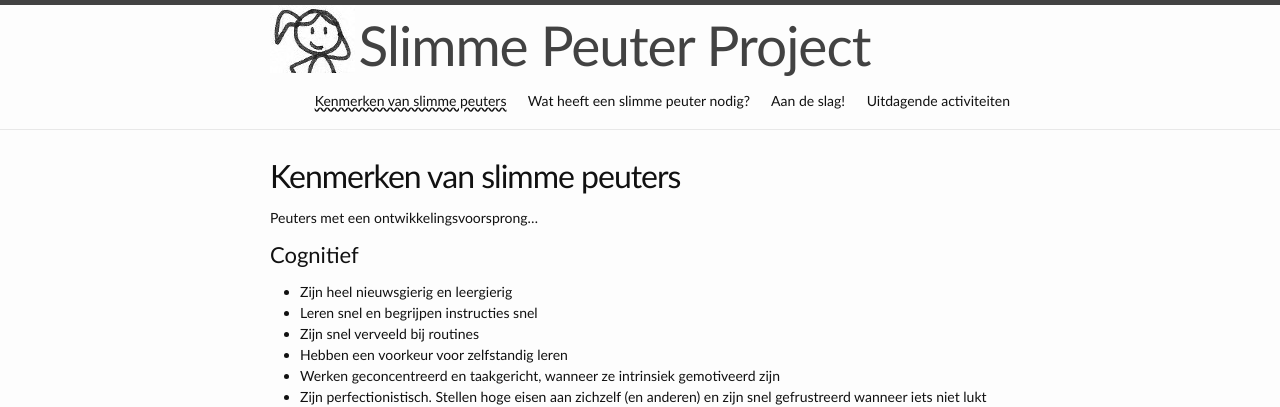
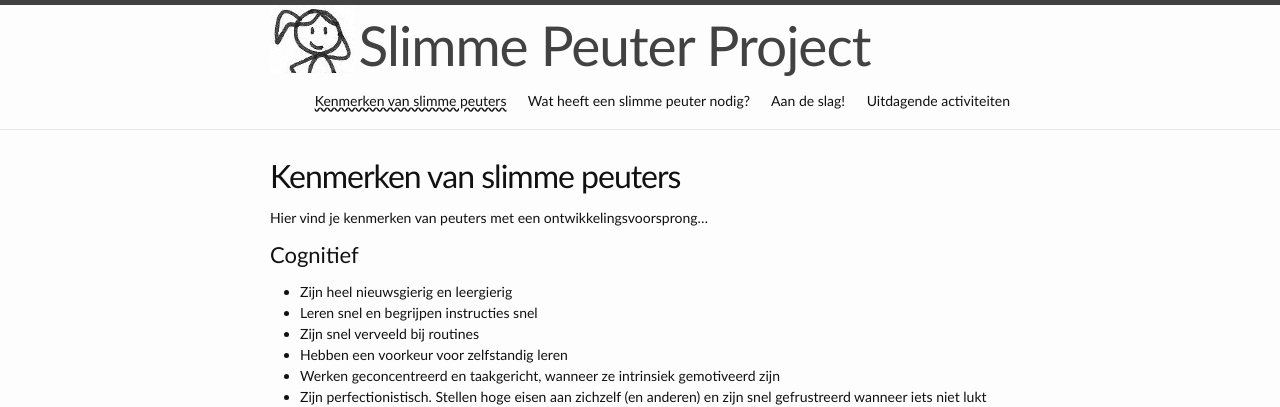
Before and after one commit to marloesbloemenkamp/marloesbloemenkamp.github.io, a Jekyll site: the page built from kenmerken.md, in a window 1280 px wide. Shown: the top 407 px of the page. Built offline with Jekyll 4.4.1, drawn with Linux system fonts in a browser that asks for light colours.

Commit message:
Toevoegen zin inleiding

```diff
--- a/kenmerken.md
+++ b/kenmerken.md
@@ -4,9 +4,10 @@ title: Kenmerken van slimme peuters
 permalink: /kenmerken/
 menu_index: 1
 parent: index
+published: true
 ---
 
-Peuters met een ontwikkelingsvoorsprong...
+Hier vind je kenmerken van peuters met een ontwikkelingsvoorsprong...
 
 ## Cognitief
 * Zijn heel nieuwsgierig en leergierig
```
